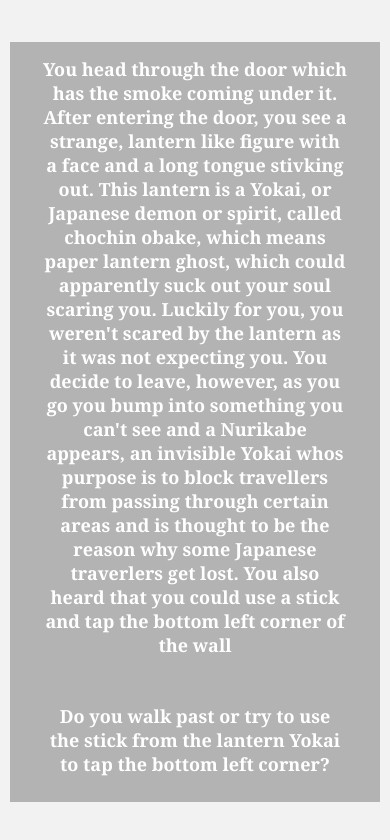
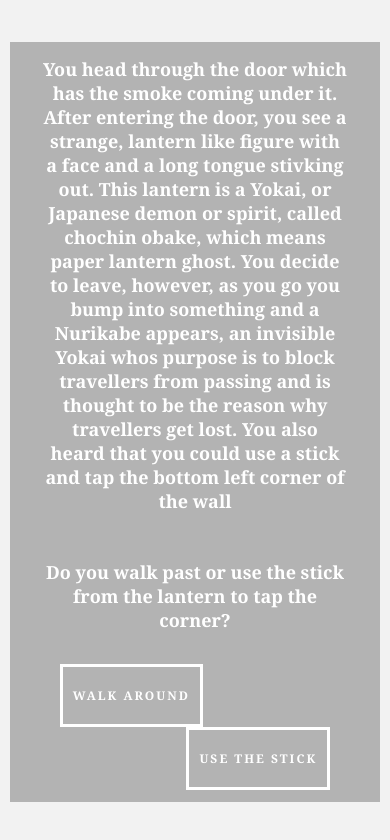
Before and after one commit to lukehdonnelly/lukehdonnelly.github.io, a plain HTML site: page drive20/mobile/option_2_2.html in a window 390 px wide. Drawn offline with Linux system fonts and the light colour scheme.

Commit message:
mobile update

```diff
--- a/drive20/mobile/css/singlePageTemplate.css
+++ b/drive20/mobile/css/singlePageTemplate.css
@@ -235,7 +235,6 @@ footer .footer_column p {
 	padding-right: 50px;
 }
 .button {
-	margin-top: 40px;
 	margin-right: auto;
 	margin-bottom: auto;
 	margin-left: auto;
@@ -255,7 +254,6 @@ footer .footer_column p {
 	float: left;
 }
 .button2{
-	margin-top: 40px;
 	margin-right: auto;
 	margin-bottom: auto;
 	margin-left: auto;
--- a/drive20/mobile/option_2_2.html
+++ b/drive20/mobile/option_2_2.html
@@ -20,9 +20,9 @@
   <section class="test">
 	<div class="test_2">
 		<!-- OPTION 1 -->
-		<h1>You head through the door which has the smoke coming under it. After entering the door, you see a strange, lantern like figure with a face and a long tongue stivking out. This lantern is a Yokai, or Japanese demon or spirit, called chochin obake, which means paper lantern ghost, which could apparently suck out your soul scaring you. Luckily for you, you weren't scared by the lantern as it was not expecting you. You decide to leave, however, as you go you bump into something you can't see and a Nurikabe appears, an invisible Yokai whos purpose is to block travellers from passing through certain areas and is thought to be the reason why some Japanese traverlers get lost. You also heard that you could use a stick and tap the bottom left corner of the wall</h1>
+		<h1>You head through the door which has the smoke coming under it. After entering the door, you see a strange, lantern like figure with a face and a long tongue stivking out. This lantern is a Yokai, or Japanese demon or spirit, called chochin obake, which means paper lantern ghost. You decide to leave, however, as you go you bump into something and a Nurikabe appears, an invisible Yokai whos purpose is to block travellers from passing and is thought to be the reason why travellers get lost. You also heard that you could use a stick and tap the bottom left corner of the wall</h1>
 		<br/>
-		<h1>Do you walk past or try to use the stick from the lantern Yokai to tap the bottom left corner?</h1>
+		<h1>Do you walk past or use the stick from the lantern to tap the corner?</h1>
 		<br/>
 	</div>
 	<div class="padd">
```
